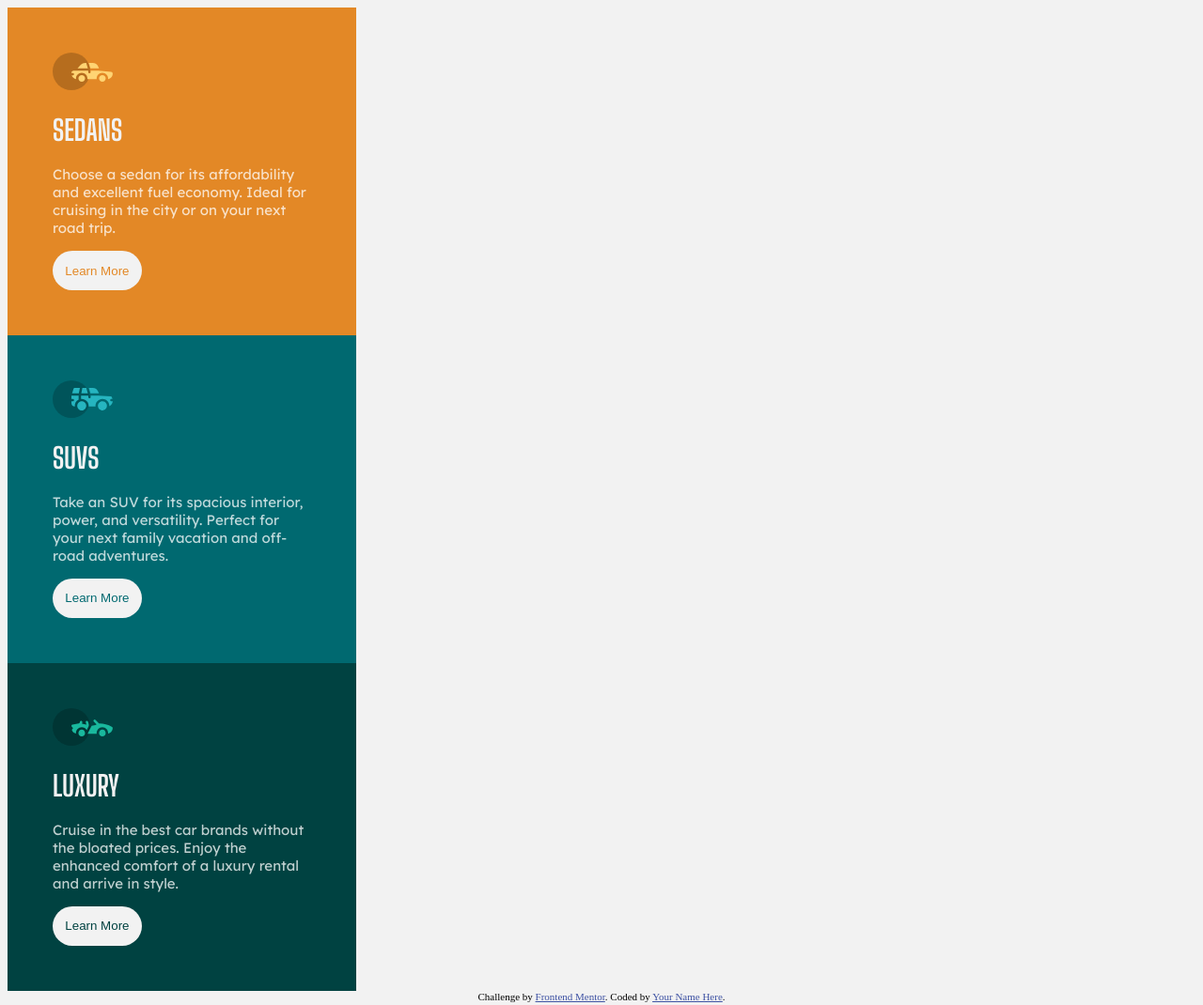
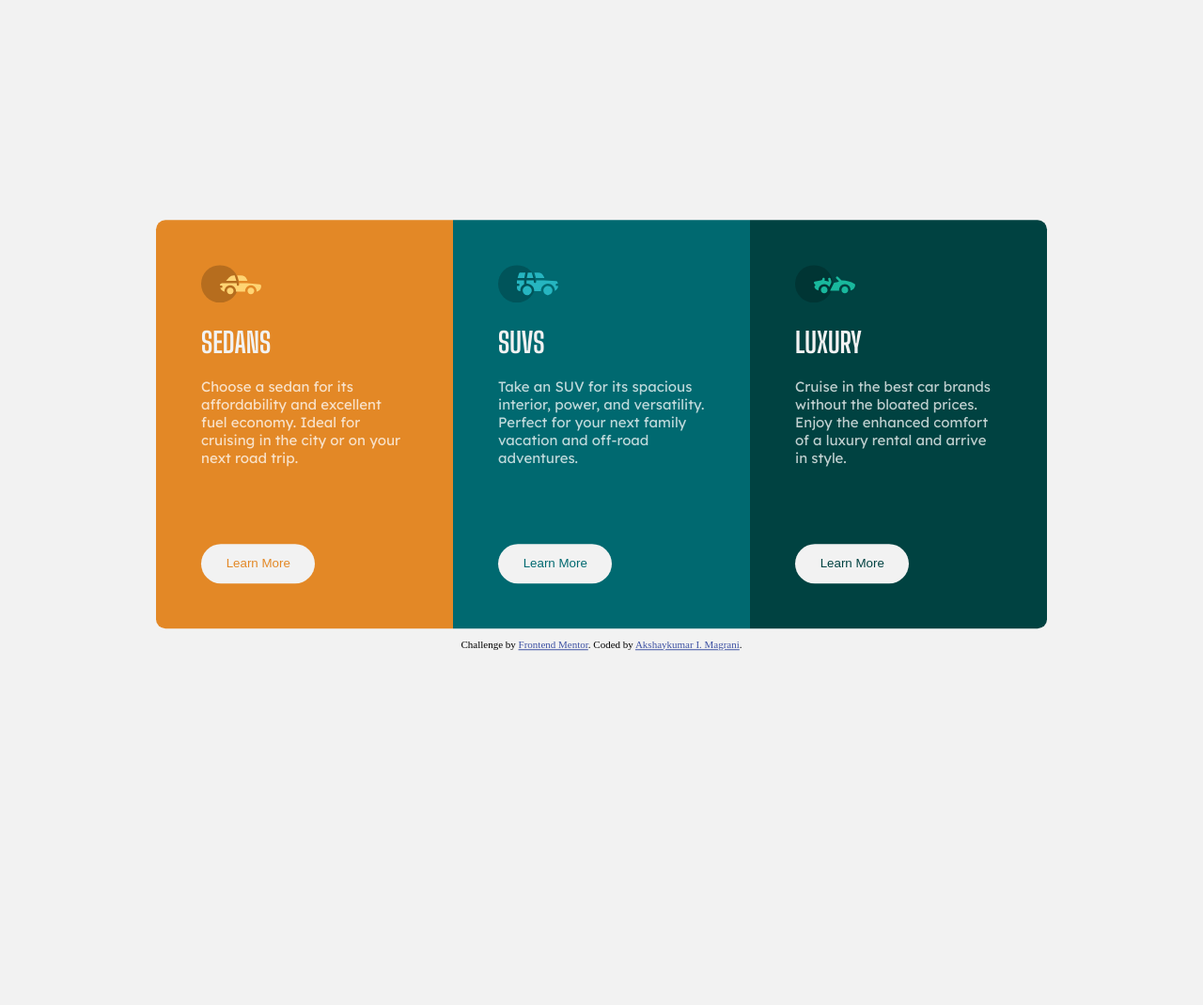
Before and after one commit to akshaymagrani/webDev-n16-3-column-preview-card-component-main, a plain HTML site: page index.html in a window 1280 px wide. Shown: the whole page at 94% size. After the commit the page ends 800 px from the top, so only its background shows below. Drawn offline with Linux system fonts and the light colour scheme.

Commit message:
coded to match design

```diff
--- a/index.css
+++ b/index.css
@@ -11,12 +11,12 @@
 body {
   font-size: 15px;
   background-color: var(--bg_headings_buttons);
+  padding: 0;
+  margin: 0;
+  box-sizing: border-box;
 }
 .main-content {
-  display: flex;
-  flex-direction: column;
-  /* justify-content: center;
-  vertical-align: middle; */
+  padding: 5em 0 1em;
 }
 h1 {
   color: var(--bg_headings_buttons);
@@ -29,22 +29,27 @@ p {
 }
 .sedan {
   background-color: var(--brightOrange);
+  border-top-left-radius: 10px;
+  border-top-right-radius: 10px;
 }
 .suv {
   background-color: var(--darkCyan);
 }
 .luxury {
   background-color: var(--veryDarkCyan);
+  border-bottom-left-radius: 10px;
+  border-bottom-right-radius: 10px;
 }
 .sedan,
 .suv,
 .luxury {
   padding: 3rem;
-  max-width: 275px;
+  max-width: 220px;
+  margin: auto;
 }
 button {
   background-color: var(--bg_headings_buttons);
-  padding: 1em;
+  padding: 1em 2em;
   border-radius: 25px;
   border: none;
 }
@@ -60,7 +65,6 @@ button:hover {
 .luxury button {
   color: var(--veryDarkCyan);
 }
-
 .attribution {
   font-size: 11px;
   text-align: center;
@@ -68,3 +72,41 @@ button:hover {
 .attribution a {
   color: hsl(228, 45%, 44%);
 }
+
+@media screen and (min-width: 975px) {
+  main {
+    transform: translate(0%, 50%);
+  }
+  .main-content {
+    display: flex;
+    justify-content: center;
+    padding: 0;
+  }
+  .sedan {
+    border-top-left-radius: 10px;
+    border-top-right-radius: 0px;
+    border-bottom-left-radius: 10px;
+  }
+  .suv {
+    background-color: var(--darkCyan);
+  }
+  .luxury {
+    border-top-right-radius: 10px;
+    border-bottom-left-radius: 0px;
+    border-bottom-right-radius: 10px;
+  }
+  .sedan,
+  .suv,
+  .luxury {
+    min-width: 220px;
+    margin: 0;
+  }
+  .sedan button,
+  .suv button,
+  .luxury button {
+    margin-top: 5em;
+  }
+  .attribution {
+    padding: 1em;
+  }
+}
--- a/index.html
+++ b/index.html
@@ -68,7 +68,7 @@
     </div>
     <div class="attribution">
       Challenge by <a href="https://www.frontendmentor.io?ref=challenge" target="_blank">Frontend Mentor</a>.
-      Coded by <a href="#">Your Name Here</a>.
+      Coded by <a href="#">Akshaykumar I. Magrani</a>.
     </div>
   </main>
 </body>
```
Also changed, not shown: design/screenshot-desktop.png (added), design/screenshot-mobile.png (added), 1 other file.
